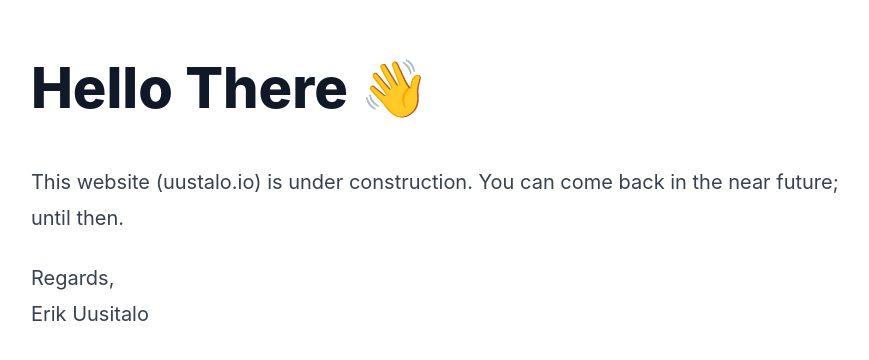
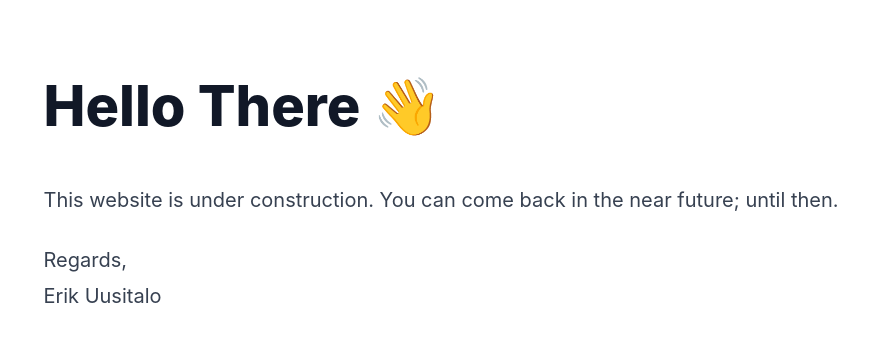
Before and after one commit to erikuusitalo/website, a Next.js app: page / in a window 1280 px wide. Shown: the part 204-564 px from the top of the page, without its empty margins (199-1068 px from the left). Built offline with nearby package versions, Linux system fonts and the light colour scheme.

Commit message:
remote uusitalo.io

```diff
--- a/pages/index.js
+++ b/pages/index.js
@@ -5,7 +5,7 @@ export default function Home() {
         <article className="prose lg:prose-xl dark:prose-invert">
           <h1>Hello There 👋</h1>
           <p>
-            This website (uustalo.io) is under construction. You can come back
+            This website is under construction. You can come back
             in the near future; until then.
           </p>
           <p>
```
